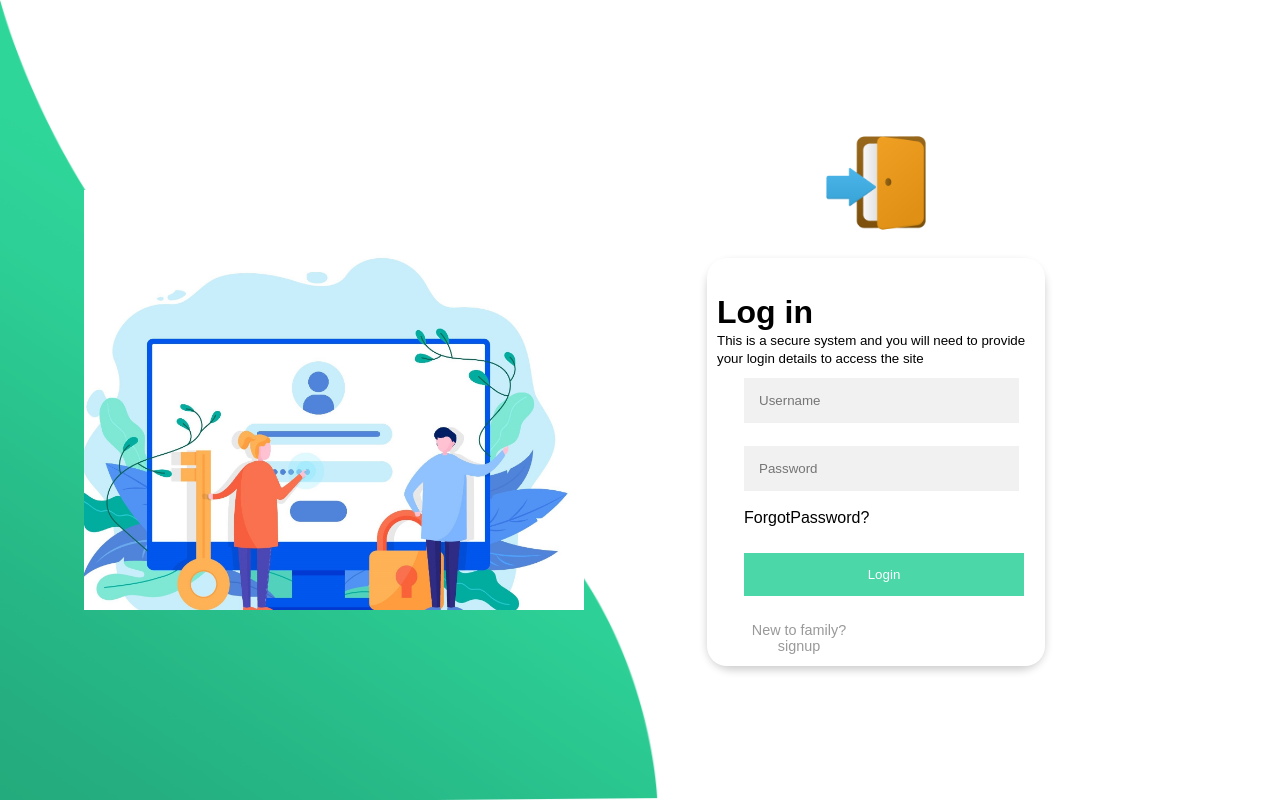
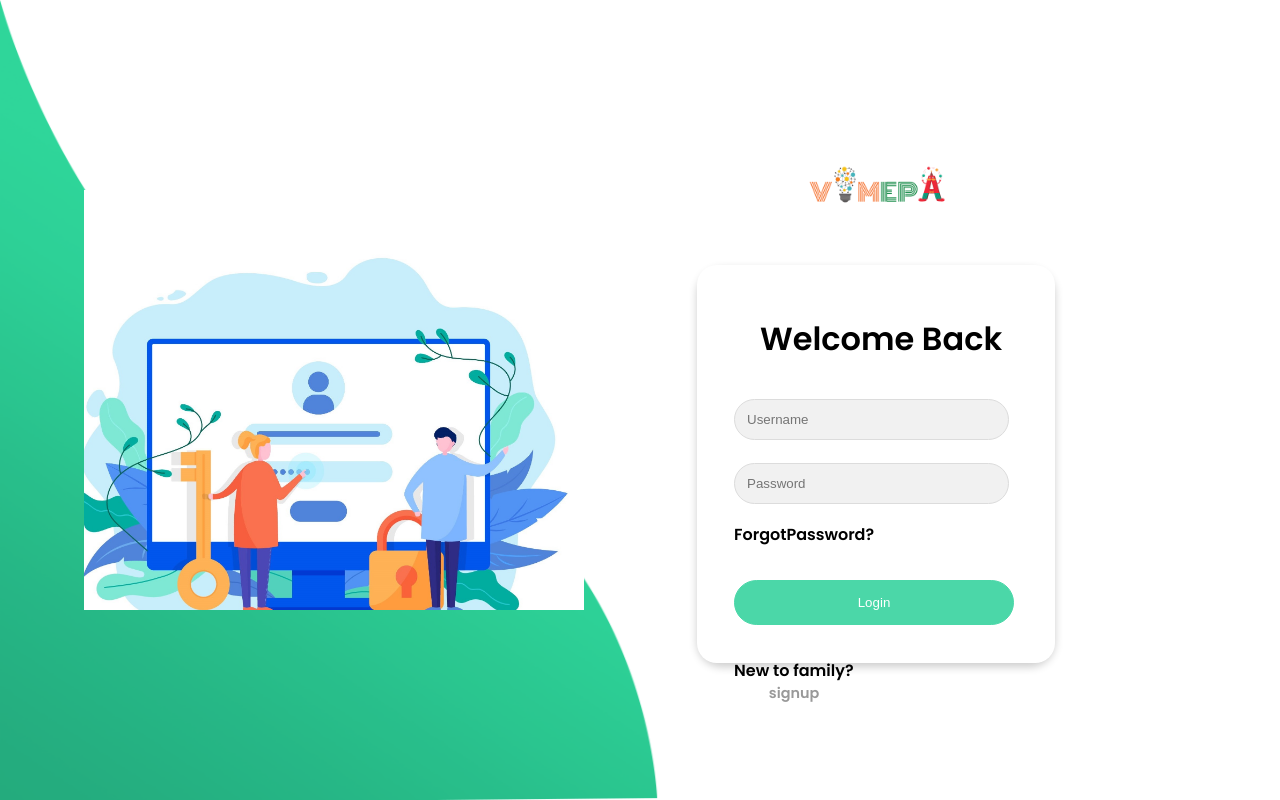
Before and after one commit to GREESHMIKAAGARWAL/first-page, a plain HTML site: page signup form/index.html in a window 1280 px wide. Drawn offline with Linux system fonts and the light colour scheme.

Commit message:
Update index.html

```diff
--- a/signup form/index.html
+++ b/signup form/index.html
@@ -22,7 +22,7 @@
 		<div class="login-content">
 			<form action="index.html">
 
-        <img src="img/door.PNG">
+        <!--<img src="img/door.PNG">-->
 
 
 
@@ -62,13 +62,13 @@
 
   <style type="text/css">
 
-  body { font-family: sans-serif;
+  body { font-family: Arial, Helvetica, sans-serif sans-serif;
 
   }
 
 .scene {
-  width: 340px;
-  height:410px;
+  width: 360px;
+  height:400px;
   border: 1px solid
    #ffffff;
   border-spacing:15px;
@@ -140,15 +140,14 @@
 
 
 
-
-
 /* Full-width input fields */
 input[type=text], input[type=password] {
   width: 275px;
-  padding: 15px;
+  padding: 12px;
   margin: 5px 0 18px 0;
   display: inline-block;
-  border: none;
+  border: 1px solid gainsboro;
+  border-radius: 25px;
   background: #f1f1f1;
 }
 
@@ -168,7 +167,8 @@ button {
   color: white;
   padding: 14px 20px;
   margin: 8px 0px;
-  border: none;
+  border: 1px solid #38d39f;
+  border-radius:25px;
   cursor: pointer;
   width: 100%;
   opacity: 0.9;
@@ -189,23 +189,26 @@ button:hover {
 a{
   text-align:center;
 }
-
+h1{
+  text-align: center;
+}
 
 
 </style>
 </head>
 
 <body>
-
+  <img src ="img/bg16.png" class="byj">
 
 <div class="scene scene--card">
   <div class="card">
     <div class="card__face card__face--front">
     <br>
     <br>
-       <h1>Log in <br> </h1>
-     <small>This is a secure system and you will need to
-        provide your login details to access the site</small>
+       <h1>Welcome Back <br> </h1>
+       <br>
+    <!---- <small>This is a secure system and you will need to
+        provide your login details to access the site</small>-->
         <div class="col">
         <input type="text" name="username" placeholder="Username" required>
         <input type="password" name="password" placeholder="Password" required>
@@ -217,7 +220,10 @@ a{
         <br>
         <br>
        <!----<span>New to family? </span>-->
-        <a href="sign.html">New to family?signup</a>
+       <p>
+         New to family?<a href="sign.html">signup</a>
+       </p>
+
 		<br>
 		<br>
 		<br>
@@ -230,16 +236,16 @@ a{
     <br>
        <h1>Reset Password</h1>
        <br>
-       <small>Enter your email so we can send you a reset link for your
-          password</small>
-          <br>
-          <br>
+       <!--<small>Enter your email so we can send you a reset link for your
+          password</small>-->
+
+
           <div class="bol">
           <input type="text" name="username" placeholder="Username" required>
           <input type="password" name="password" placeholder="Email ID" required>
           <button type="button" class="login">Reset Password </button >
             <br>
-
+            <br>
           <span class="Reset" onclick="showResetPassword()">Login </span>
           <br>
           <!--<a  href="#" style="color:#38d39f">Back to log-in page</a>-->
@@ -277,14 +283,3 @@ function showLogin(){
 //});
 </script>
 </html>
-
-
-
-
-
-
-
-
-
-</body>
-</html>
```
